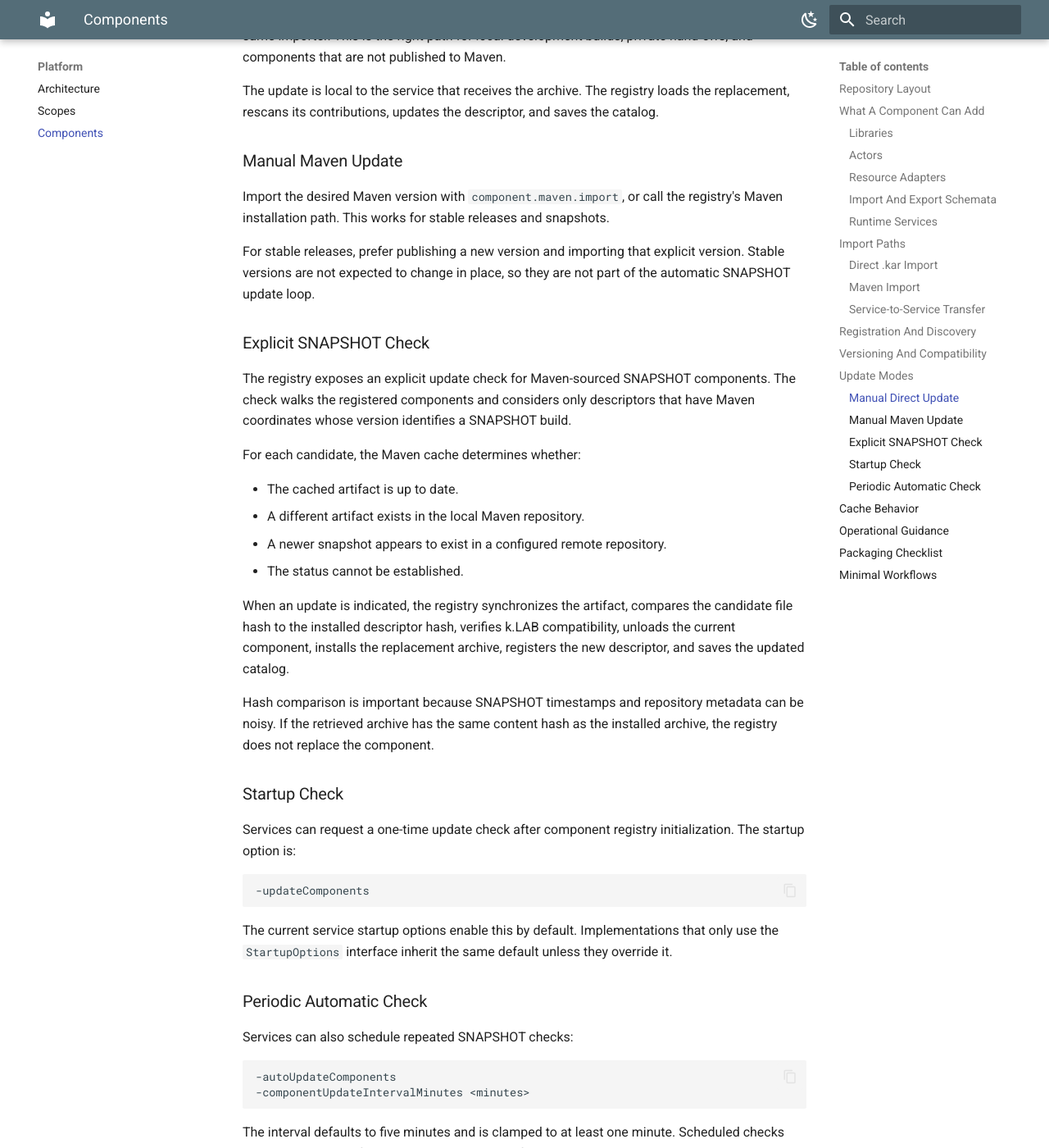
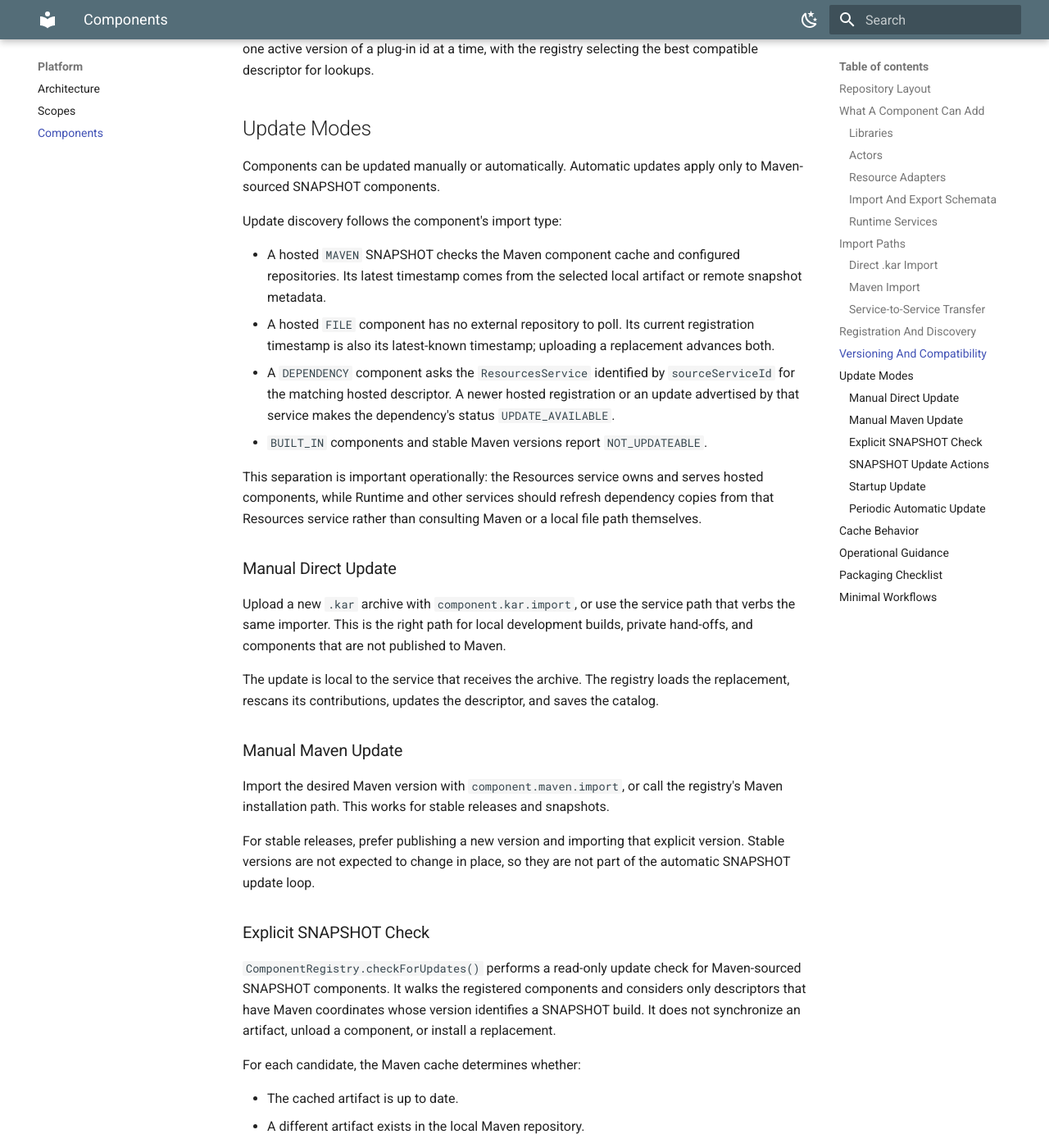
Before and after one commit to fvilla/klab-docsite, an MkDocs documentation site: the page built from docs/reference/klab-services/COMPONENTS.md, in a window 1280 px wide and 1400 px high, scrolled down 5387 px. Shown: the whole window at 82% size. Built offline with MkDocs 1.6.1 and Material for MkDocs 9.7.7, drawn with Linux system fonts in a browser that asks for light colours; some of the changed text lies outside the part shown.

````diff
--- a/docs/reference/klab-services/COMPONENTS.md
+++ b/docs/reference/klab-services/COMPONENTS.md
@@ -125,8 +125,11 @@
 it for k.LAB contributions.
 
 Direct imports are intentionally local. They do not record Maven coordinates, so the registry
-cannot automatically rediscover a newer build. Updating a directly imported component means
-uploading a replacement `.kar` or importing a newer version.
+cannot automatically rediscover a newer build. The hosting service therefore reports the imported
+archive as up to date until a replacement `.kar` is uploaded. Updating a directly imported
+component means uploading that replacement or importing a newer version. Services that copied the
+component as a dependency can still discover the replacement through the hosting Resources
+service's component descriptor.
 
 ### Maven Import
 
@@ -163,6 +166,14 @@
 - Libraries, actors, adapters, services, annotations, verbs, importers, and exporters.
 - The source service id, when applicable.
 - The registration or update timestamp.
+- The import type: `BUILT_IN`, `FILE`, `MAVEN`, or `DEPENDENCY`.
+- The last computed update status and timestamp of the latest version known at the source.
+
+The update status is one of `NOT_UPDATEABLE`, `UNKNOWN`, `UP_TO_DATE`, or `UPDATE_AVAILABLE`.
+`latestVersionTimestamp` is zero when the source cannot provide an authoritative timestamp. These
+fields are computed for advertised descriptors and do not alter or install components. Stable
+Maven releases and the built-in service component are not updateable; Maven SNAPSHOTs, directly
+imported `.kar` archives, and dependency copies are updateable through their respective sources.
 
 The descriptor is saved to `catalog.json` and indexed by contribution type. Service verbs,
 adapters, annotations, verbs, importers, and exporters can then be resolved by name. When more than
@@ -202,6 +213,21 @@
 Components can be updated manually or automatically. Automatic updates apply only to Maven-sourced
 SNAPSHOT components.
 
+Update discovery follows the component's import type:
+
+- A hosted `MAVEN` SNAPSHOT checks the Maven component cache and configured repositories. Its
+  latest timestamp comes from the selected local artifact or remote snapshot metadata.
+- A hosted `FILE` component has no external repository to poll. Its current registration timestamp
+  is also its latest-known timestamp; uploading a replacement advances both.
+- A `DEPENDENCY` component asks the `ResourcesService` identified by `sourceServiceId` for the
+  matching hosted descriptor. A newer hosted registration or an update advertised by that service
+  makes the dependency's status `UPDATE_AVAILABLE`.
+- `BUILT_IN` components and stable Maven versions report `NOT_UPDATEABLE`.
+
+This separation is important operationally: the Resources service owns and serves hosted
+components, while Runtime and other services should refresh dependency copies from that Resources
+service rather than consulting Maven or a local file path themselves.
+
 ### Manual Direct Update
 
 Upload a new `.kar` archive with `component.kar.import`, or use the service path that verbs the
@@ -222,9 +248,10 @@
 
 ### Explicit SNAPSHOT Check
 
-The registry exposes an explicit update check for Maven-sourced SNAPSHOT components. The check
-walks the registered components and considers only descriptors that have Maven coordinates whose
-version identifies a SNAPSHOT build.
+`ComponentRegistry.checkForUpdates()` performs a read-only update check for Maven-sourced SNAPSHOT
+components. It walks the registered components and considers only descriptors that have Maven
+coordinates whose version identifies a SNAPSHOT build. It does not synchronize an artifact,
+unload a component, or install a replacement.
 
 For each candidate, the Maven cache determines whether:
 
@@ -233,18 +260,27 @@
 - A newer snapshot appears to exist in a configured remote repository.
 - The status cannot be established.
 
-When an update is indicated, the registry synchronizes the artifact, compares the candidate file
-hash to the installed descriptor hash, verifies k.LAB compatibility, unloads the current component,
-installs the replacement archive, registers the new descriptor, and saves the updated catalog.
+The result reports available updates and diagnostics. The component descriptors advertised by the
+service provide the structured `updateStatus` and `latestVersionTimestamp` needed by an eventual
+administration API.
+
+### SNAPSHOT Update Actions
+
+`ComponentRegistry.updateMavenSnapshotComponents()` composes discovery with updates for all changed
+Maven SNAPSHOTs, preserving the existing automatic behavior. `updateComponent(id, version)` is the
+targeted action intended for a future administration endpoint. When an update is indicated, these
+actions synchronize the artifact, compare the candidate file hash to the installed descriptor
+hash, verify k.LAB compatibility, unload the current component, install the replacement archive,
+register the new descriptor, and save the updated catalog.
 
 Hash comparison is important because SNAPSHOT timestamps and repository metadata can be noisy. If
 the retrieved archive has the same content hash as the installed archive, the registry does not
 replace the component.
 
-### Startup Check
+### Startup Update
 
-Services can request a one-time update check after component registry initialization. The startup
-option is:
+Services can request a one-time check and update after component registry initialization. The
+startup option is:
 
 ```text
 -updateComponents
@@ -253,9 +289,9 @@
 The current service startup options enable this by default. Implementations that only use the
 `StartupOptions` interface inherit the same default unless they override it.
 
-### Periodic Automatic Check
+### Periodic Automatic Update
 
-Services can also schedule repeated SNAPSHOT checks:
+Services can also schedule repeated SNAPSHOT checks and updates:
 
 ```text
 -autoUpdateComponents
@@ -356,8 +392,8 @@
 )
 ```
 
-Then run an explicit update check from the hosting service, or start the service with periodic
-checks enabled:
+Then run the explicit bulk or targeted update action from the hosting service, or start the service
+with periodic updates enabled:
 
 ```text
 -autoUpdateComponents -componentUpdateIntervalMinutes 10
````
